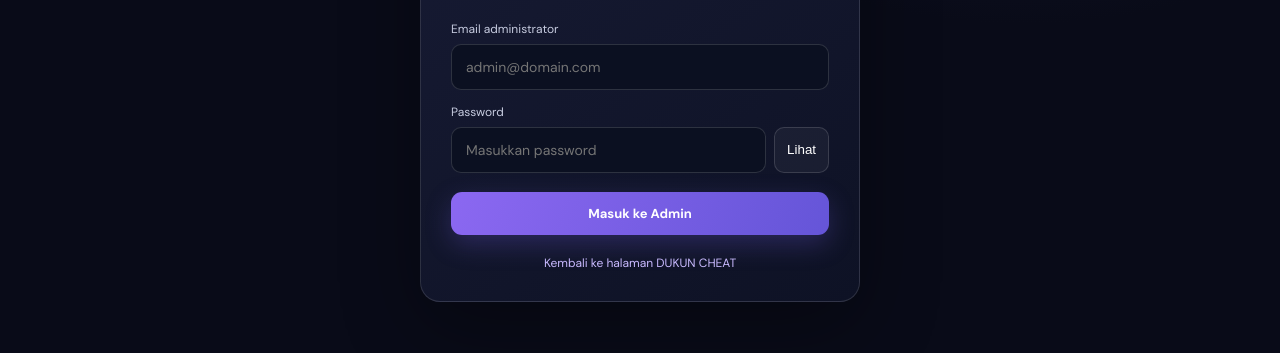
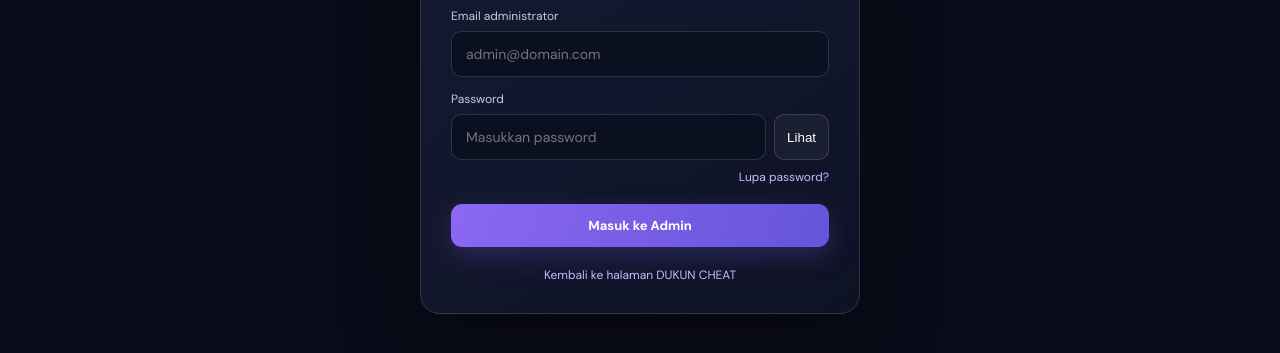
Before and after one commit to rifkykawitwicaksono/NOVASTRIA, a plain HTML site: page admin-login.html in a window 1280 px wide. Shown: the part 373-726 px from the top of the page. Drawn offline with nearby package versions, Linux system fonts and the light colour scheme.

Commit message:
Add forgot password link to admin login

```diff
--- a/admin-login.html
+++ b/admin-login.html
@@ -14,7 +14,7 @@
 .admin-login-form input:focus{border-color:#9c83ff;box-shadow:0 0 0 3px #9c83ff22}
 .admin-password{display:flex;gap:8px}.admin-password input{flex:1;min-width:0}.admin-password button{border:1px solid #ffffff24;border-radius:10px;background:#ffffff0b;color:white;padding:0 12px;cursor:pointer}
 .admin-login-btn{width:100%;margin-top:5px}.admin-login-message{display:none;padding:12px;border-radius:10px;font-size:12px;line-height:1.6;background:#ffffff0b;color:#d8dcef;overflow-wrap:anywhere}.admin-login-message.show{display:block}.admin-login-message.error{border:1px solid #b95b5b;color:#ffc4bd}.admin-login-message.success{border:1px solid #398b7e;color:#a5f2e5}
-.admin-login-foot{margin-top:20px;text-align:center;font-size:12px;color:var(--muted)}.admin-login-foot a{color:#c9baff}
+.admin-login-foot{margin-top:20px;text-align:center;font-size:12px;color:var(--muted)}.admin-login-foot a{color:#c9baff}.admin-forgot{display:block;text-align:right;margin-top:-5px;font-size:12px;color:#c9baff;text-decoration:none}.admin-forgot:hover{text-decoration:underline}
 </style>
 </head>
 <body>
@@ -28,6 +28,7 @@
 <form id="adminLoginForm" class="admin-login-form">
 <label>Email administrator<input id="adminEmail" type="email" autocomplete="username" placeholder="admin@domain.com" required></label>
 <label>Password<div class="admin-password"><input id="adminPassword" type="password" autocomplete="current-password" placeholder="Masukkan password" required><button type="button" id="togglePassword" aria-label="Tampilkan password">Lihat</button></div></label>
+<a class="admin-forgot" href="reset-password.html">Lupa password?</a>
 <button class="btn btn-primary admin-login-btn" id="adminLoginSubmit" type="submit">Masuk ke Admin</button>
 </form>
 <div class="admin-login-foot"><a href="index.html">Kembali ke halaman DUKUN CHEAT</a></div>
```
